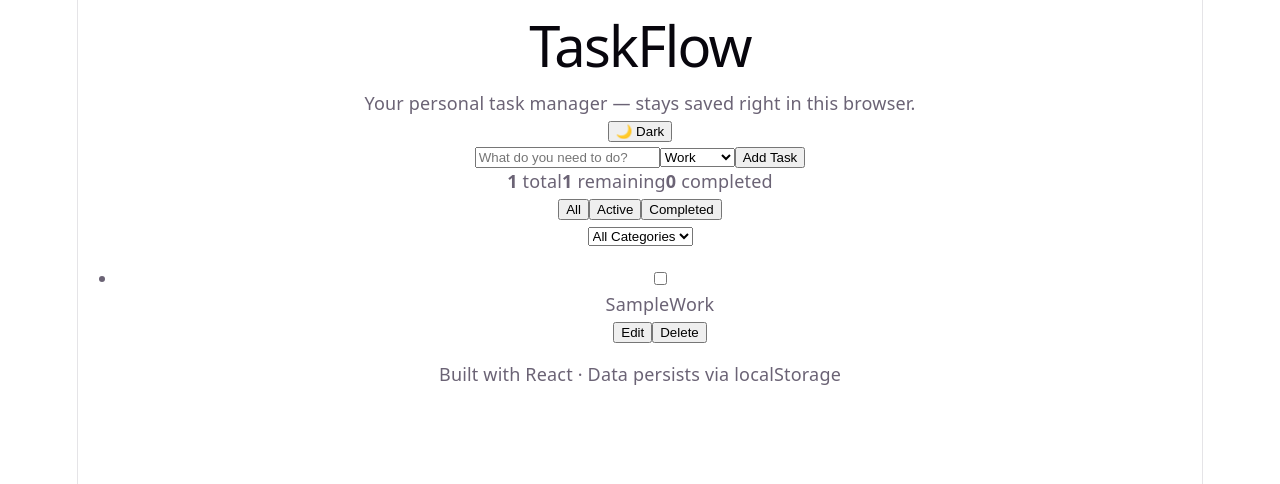
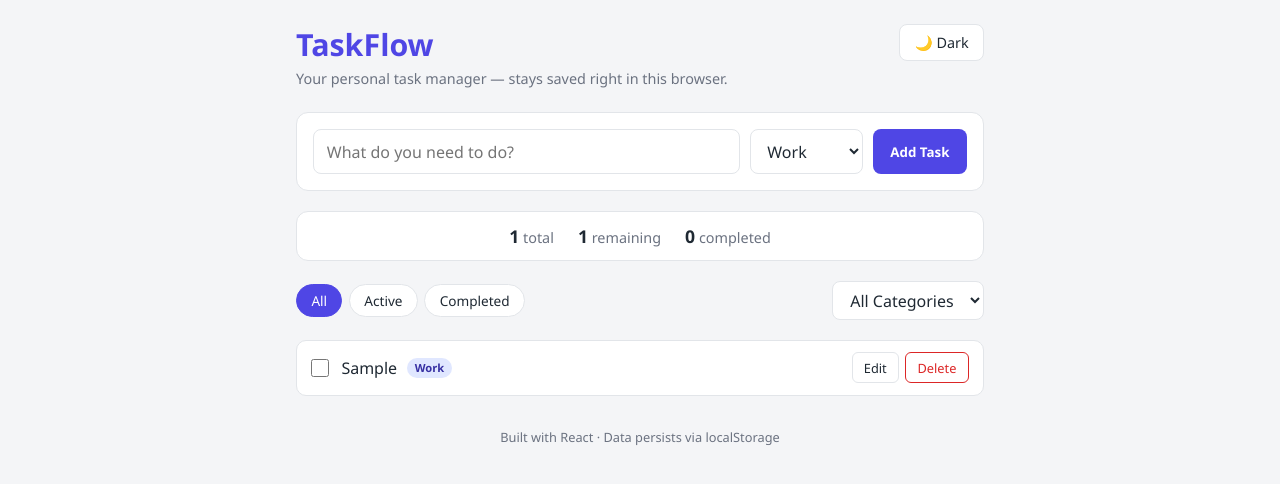
Before and after one commit to benjuff667-ai/TASK-MANAGER, a React (Vite) app in the folder task-manager/: page / in a window 1280 px wide. Both pictures are taken after typing "Sample" into the empty fields and a click on the button "Add Task". Shown: the top 484 px of the page. Built offline with nearby package versions, Linux system fonts and the light colour scheme.

Commit message:
Improve application styling

```diff
--- a/task-manager/src/App.css
+++ b/task-manager/src/App.css
@@ -1,184 +1,339 @@
-.counter {
-  font-size: 16px;
-  padding: 5px 10px;
-  border-radius: 5px;
-  color: var(--accent);
-  background: var(--accent-bg);
-  border: 2px solid transparent;
-  transition: border-color 0.3s;
-  margin-bottom: 24px;
+:root {
+  --bg-color: #f4f5f7;
+  --surface-color: #ffffff;
+  --text-color: #1f2933;
+  --muted-color: #6b7280;
+  --border-color: #e2e5e9;
+  --primary-color: #4f46e5;
+  --primary-hover: #4338ca;
+  --danger-color: #dc2626;
+  --success-color: #16a34a;
+}
 
-  &:hover {
-    border-color: var(--accent-border);
+[data-theme='dark'] {
+  --bg-color: #111827;
+  --surface-color: #1f2937;
+  --text-color: #f3f4f6;
+  --muted-color: #9ca3af;
+  --border-color: #374151;
+  --primary-color: #6366f1;
+  --primary-hover: #818cf8;
+}
+
+.app {
+  max-width: 720px;
+  margin: 0 auto;
+  padding: 1.5rem 1rem 3rem;
+  min-height: 100vh;
+}
+
+.app__header {
+  display: flex;
+  justify-content: space-between;
+  align-items: flex-start;
+  gap: 1rem;
+  margin-bottom: 1.5rem;
+  flex-wrap: wrap;
+}
+
+.app__header h1 {
+  font-size: 1.9rem;
+  color: var(--primary-color);
+}
+
+.app__header p {
+  color: var(--muted-color);
+  font-size: 0.9rem;
+  margin-top: 0.25rem;
+}
+
+.app__theme-toggle {
+  background: var(--surface-color);
+  border: 1px solid var(--border-color);
+  color: var(--text-color);
+  padding: 0.5rem 0.9rem;
+  border-radius: 8px;
+  font-size: 0.9rem;
+}
+
+.app__theme-toggle:hover {
+  border-color: var(--primary-color);
+}
+
+.app__main {
+  display: flex;
+  flex-direction: column;
+  gap: 1.25rem;
+}
+
+.app__footer {
+  text-align: center;
+  color: var(--muted-color);
+  font-size: 0.8rem;
+  margin-top: 2rem;
+}
+
+/* --- Task Form --- */
+.task-form {
+  background: var(--surface-color);
+  border: 1px solid var(--border-color);
+  border-radius: 12px;
+  padding: 1rem;
+}
+
+.task-form__row {
+  display: flex;
+  gap: 0.6rem;
+  flex-wrap: wrap;
+}
+
+.task-form__input {
+  flex: 1 1 200px;
+  padding: 0.6rem 0.8rem;
+  border-radius: 8px;
+  border: 1px solid var(--border-color);
+  background: transparent;
+  color: var(--text-color);
+}
+
+.task-form__select {
+  padding: 0.6rem 0.8rem;
+  border-radius: 8px;
+  border: 1px solid var(--border-color);
+  background: var(--surface-color);
+  color: var(--text-color);
+}
+
+.task-form__button {
+  padding: 0.6rem 1.1rem;
+  border-radius: 8px;
+  border: none;
+  background: var(--primary-color);
+  color: #fff;
+  font-weight: 600;
+}
+
+.task-form__button:hover {
+  background: var(--primary-hover);
+}
+
+.task-form__error {
+  color: var(--danger-color);
+  font-size: 0.85rem;
+  margin-top: 0.5rem;
+}
+
+/* --- Stats --- */
+.task-stats {
+  display: flex;
+  gap: 1.5rem;
+  justify-content: center;
+  background: var(--surface-color);
+  border: 1px solid var(--border-color);
+  border-radius: 12px;
+  padding: 0.75rem;
+  font-size: 0.9rem;
+  color: var(--muted-color);
+  flex-wrap: wrap;
+}
+
+.task-stats strong {
+  color: var(--text-color);
+  font-size: 1.1rem;
+}
+
+/* --- Filters --- */
+.task-filter {
+  display: flex;
+  justify-content: space-between;
+  align-items: center;
+  gap: 0.75rem;
+  flex-wrap: wrap;
+}
+
+.task-filter__status {
+  display: flex;
+  gap: 0.4rem;
+}
+
+.task-filter__btn {
+  padding: 0.4rem 0.9rem;
+  border-radius: 999px;
+  border: 1px solid var(--border-color);
+  background: var(--surface-color);
+  color: var(--text-color);
+  font-size: 0.85rem;
+}
+
+.task-filter__btn--active {
+  background: var(--primary-color);
+  border-color: var(--primary-color);
+  color: #fff;
+}
+
+.task-filter__category-select {
+  padding: 0.4rem 0.8rem;
+  border-radius: 8px;
+  border: 1px solid var(--border-color);
+  background: var(--surface-color);
+  color: var(--text-color);
+}
+
+/* --- Task List --- */
+.task-list {
+  list-style: none;
+  display: flex;
+  flex-direction: column;
+  gap: 0.6rem;
+}
+
+.task-list__empty {
+  text-align: center;
+  padding: 2.5rem 1rem;
+  color: var(--muted-color);
+  background: var(--surface-color);
+  border: 1px dashed var(--border-color);
+  border-radius: 12px;
+}
+
+.task-list__empty p {
+  font-size: 1.1rem;
+  margin-bottom: 0.3rem;
+  color: var(--text-color);
+}
+
+/* --- Task Item --- */
+.task-item {
+  display: flex;
+  align-items: center;
+  gap: 0.75rem;
+  background: var(--surface-color);
+  border: 1px solid var(--border-color);
+  border-radius: 10px;
+  padding: 0.7rem 0.9rem;
+}
+
+.task-item--completed .task-item__text {
+  text-decoration: line-through;
+  color: var(--muted-color);
+}
+
+.task-item__checkbox {
+  width: 18px;
+  height: 18px;
+  flex-shrink: 0;
+  accent-color: var(--primary-color);
+}
+
+.task-item__content {
+  flex: 1;
+  display: flex;
+  align-items: center;
+  gap: 0.6rem;
+  flex-wrap: wrap;
+  min-width: 0;
+}
+
+.task-item__text {
+  word-break: break-word;
+}
+
+.task-item__actions {
+  display: flex;
+  gap: 0.4rem;
+  flex-shrink: 0;
+}
+
+.task-item__edit-btn,
+.task-item__delete-btn,
+.task-item__save-btn,
+.task-item__cancel-btn {
+  border: none;
+  border-radius: 6px;
+  padding: 0.35rem 0.7rem;
+  font-size: 0.8rem;
+}
+
+.task-item__edit-btn {
+  background: transparent;
+  border: 1px solid var(--border-color);
+  color: var(--text-color);
+}
+
+.task-item__delete-btn {
+  background: transparent;
+  border: 1px solid var(--danger-color);
+  color: var(--danger-color);
+}
+
+.task-item__save-btn {
+  background: var(--success-color);
+  color: #fff;
+}
+
+.task-item__cancel-btn {
+  background: transparent;
+  border: 1px solid var(--border-color);
+  color: var(--text-color);
+}
+
+.task-item__edit-form {
+  flex: 1;
+  display: flex;
+  gap: 0.4rem;
+  flex-wrap: wrap;
+}
+
+.task-item__edit-input {
+  flex: 1 1 150px;
+  padding: 0.4rem 0.6rem;
+  border-radius: 6px;
+  border: 1px solid var(--border-color);
+  background: transparent;
+  color: var(--text-color);
+}
+
+/* --- Category badges --- */
+.badge {
+  font-size: 0.7rem;
+  padding: 0.15rem 0.5rem;
+  border-radius: 999px;
+  font-weight: 600;
+  white-space: nowrap;
+}
+
+.badge--work {
+  background: #e0e7ff;
+  color: #3730a3;
+}
+
+.badge--personal {
+  background: #d1fae5;
+  color: #065f46;
+}
+
+.badge--urgent {
+  background: #fee2e2;
+  color: #991b1b;
+}
+
+.badge--other {
+  background: #f3f4f6;
+  color: #374151;
+}
+
+/* --- Responsive: mobile --- */
+@media (max-width: 480px) {
+  .task-form__row {
+    flex-direction: column;
   }
-  &:focus-visible {
-    outline: 2px solid var(--accent);
-    outline-offset: 2px;
+
+  .task-item {
+    flex-wrap: wrap;
+  }
+
+  .task-item__actions {
+    width: 100%;
+    justify-content: flex-end;
   }
 }
-
-.hero {
-  position: relative;
-
-  .base,
-  .framework,
-  .vite {
-    inset-inline: 0;
-    margin: 0 auto;
-  }
-
-  .base {
-    width: 170px;
-    position: relative;
-    z-index: 0;
-  }
-
-  .framework,
-  .vite {
-    position: absolute;
-  }
-
-  .framework {
-    z-index: 1;
-    top: 34px;
-    height: 28px;
-    transform: perspective(2000px) rotateZ(300deg) rotateX(44deg) rotateY(39deg)
-      scale(1.4);
-  }
-
-  .vite {
-    z-index: 0;
-    top: 107px;
-    height: 26px;
-    width: auto;
-    transform: perspective(2000px) rotateZ(300deg) rotateX(40deg) rotateY(39deg)
-      scale(0.8);
-  }
-}
-
-#center {
-  display: flex;
-  flex-direction: column;
-  gap: 25px;
-  place-content: center;
-  place-items: center;
-  flex-grow: 1;
-
-  @media (max-width: 1024px) {
-    padding: 32px 20px 24px;
-    gap: 18px;
-  }
-}
-
-#next-steps {
-  display: flex;
-  border-top: 1px solid var(--border);
-  text-align: left;
-
-  & > div {
-    flex: 1 1 0;
-    padding: 32px;
-    @media (max-width: 1024px) {
-      padding: 24px 20px;
-    }
-  }
-
-  .icon {
-    margin-bottom: 16px;
-    width: 22px;
-    height: 22px;
-  }
-
-  @media (max-width: 1024px) {
-    flex-direction: column;
-    text-align: center;
-  }
-}
-
-#docs {
-  border-right: 1px solid var(--border);
-
-  @media (max-width: 1024px) {
-    border-right: none;
-    border-bottom: 1px solid var(--border);
-  }
-}
-
-#next-steps ul {
-  list-style: none;
-  padding: 0;
-  display: flex;
-  gap: 8px;
-  margin: 32px 0 0;
-
-  .logo {
-    height: 18px;
-  }
-
-  a {
-    color: var(--text-h);
-    font-size: 16px;
-    border-radius: 6px;
-    background: var(--social-bg);
-    display: flex;
-    padding: 6px 12px;
-    align-items: center;
-    gap: 8px;
-    text-decoration: none;
-    transition: box-shadow 0.3s;
-
-    &:hover {
-      box-shadow: var(--shadow);
-    }
-    .button-icon {
-      height: 18px;
-      width: 18px;
-    }
-  }
-
-  @media (max-width: 1024px) {
-    margin-top: 20px;
-    flex-wrap: wrap;
-    justify-content: center;
-
-    li {
-      flex: 1 1 calc(50% - 8px);
-    }
-
-    a {
-      width: 100%;
-      justify-content: center;
-      box-sizing: border-box;
-    }
-  }
-}
-
-#spacer {
-  height: 88px;
-  border-top: 1px solid var(--border);
-  @media (max-width: 1024px) {
-    height: 48px;
-  }
-}
-
-.ticks {
-  position: relative;
-  width: 100%;
-
-  &::before,
-  &::after {
-    content: '';
-    position: absolute;
-    top: -4.5px;
-    border: 5px solid transparent;
-  }
-
-  &::before {
-    left: 0;
-    border-left-color: var(--border);
-  }
-  &::after {
-    right: 0;
-    border-right-color: var(--border);
-  }
-}
--- a/task-manager/src/index.css
+++ b/task-manager/src/index.css
@@ -1,111 +1,28 @@
-:root {
-  --text: #6b6375;
-  --text-h: #08060d;
-  --bg: #fff;
-  --border: #e5e4e7;
-  --code-bg: #f4f3ec;
-  --accent: #aa3bff;
-  --accent-bg: rgba(170, 59, 255, 0.1);
-  --accent-border: rgba(170, 59, 255, 0.5);
-  --social-bg: rgba(244, 243, 236, 0.5);
-  --shadow:
-    rgba(0, 0, 0, 0.1) 0 10px 15px -3px, rgba(0, 0, 0, 0.05) 0 4px 6px -2px;
-
-  --sans: system-ui, 'Segoe UI', Roboto, sans-serif;
-  --heading: system-ui, 'Segoe UI', Roboto, sans-serif;
-  --mono: ui-monospace, Consolas, monospace;
-
-  font: 18px/145% var(--sans);
-  letter-spacing: 0.18px;
-  color-scheme: light dark;
-  color: var(--text);
-  background: var(--bg);
-  font-synthesis: none;
-  text-rendering: optimizeLegibility;
-  -webkit-font-smoothing: antialiased;
-  -moz-osx-font-smoothing: grayscale;
-
-  @media (max-width: 1024px) {
-    font-size: 16px;
-  }
+* {
+  box-sizing: border-box;
+  margin: 0;
+  padding: 0;
 }
 
-@media (prefers-color-scheme: dark) {
-  :root {
-    --text: #9ca3af;
-    --text-h: #f3f4f6;
-    --bg: #16171d;
-    --border: #2e303a;
-    --code-bg: #1f2028;
-    --accent: #c084fc;
-    --accent-bg: rgba(192, 132, 252, 0.15);
-    --accent-border: rgba(192, 132, 252, 0.5);
-    --social-bg: rgba(47, 48, 58, 0.5);
-    --shadow:
-      rgba(0, 0, 0, 0.4) 0 10px 15px -3px, rgba(0, 0, 0, 0.25) 0 4px 6px -2px;
-  }
-
-  #social .button-icon {
-    filter: invert(1) brightness(2);
-  }
+html,
+body {
+  height: 100%;
 }
 
 body {
-  margin: 0;
+  font-family: 'Segoe UI', Roboto, Helvetica, Arial, sans-serif;
+  background-color: var(--bg-color, #f4f5f7);
+  color: var(--text-color, #1f2933);
+  transition: background-color 0.2s ease, color 0.2s ease;
 }
 
-#root {
-  width: 1126px;
-  max-width: 100%;
-  margin: 0 auto;
-  text-align: center;
-  border-inline: 1px solid var(--border);
-  min-height: 100svh;
-  display: flex;
-  flex-direction: column;
-  box-sizing: border-box;
+button {
+  font-family: inherit;
+  cursor: pointer;
 }
 
-h1,
-h2 {
-  font-family: var(--heading);
-  font-weight: 500;
-  color: var(--text-h);
+input,
+select {
+  font-family: inherit;
+  font-size: 1rem;
 }
-
-h1 {
-  font-size: 56px;
-  letter-spacing: -1.68px;
-  margin: 32px 0;
-  @media (max-width: 1024px) {
-    font-size: 36px;
-    margin: 20px 0;
-  }
-}
-h2 {
-  font-size: 24px;
-  line-height: 118%;
-  letter-spacing: -0.24px;
-  margin: 0 0 8px;
-  @media (max-width: 1024px) {
-    font-size: 20px;
-  }
-}
-p {
-  margin: 0;
-}
-
-code,
-.counter {
-  font-family: var(--mono);
-  display: inline-flex;
-  border-radius: 4px;
-  color: var(--text-h);
-}
-
-code {
-  font-size: 15px;
-  line-height: 135%;
-  padding: 4px 8px;
-  background: var(--code-bg);
-}
```
